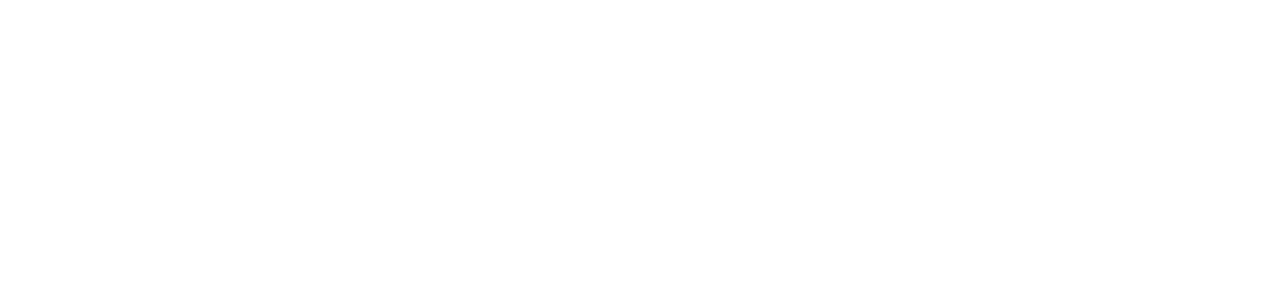
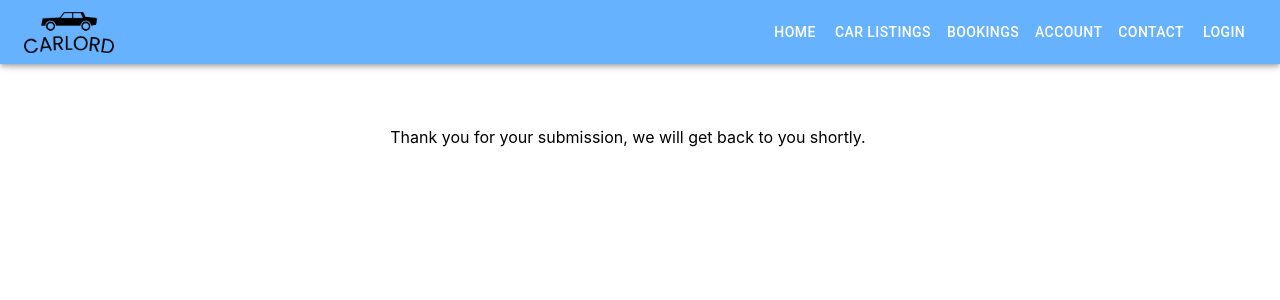
Before and after one commit to carlordgroup/frontend, a React (Create React App) app: page /contact/contactsubmit in a window 1280 px wide. Before the commit this address had no page. Shown: the top 300 px of the page. Built offline with nearby package versions, Linux system fonts and the light colour scheme.

Commit message:
added redirect for contacts page

```diff
--- a/src/App.js
+++ b/src/App.js
@@ -6,6 +6,7 @@
 import CreateAccount from './Login/CreateAccount'
 import ForgotPassword from './Login/ForgotPassword'
 import Contact from './Contact/Contact'
+import ContactSubmit from './Contact/ContactSubmit'
 import {
   BrowserRouter as Router,
   Routes,
@@ -37,6 +38,7 @@
             <Route path="/contact" element={<Contact/>}/>
             <Route path="/login/create" element={<CreateAccount/>}/>
             <Route path="/login/reset" element={<ForgotPassword/>}/>
+            <Route path="/contact/contactsubmit" element={<ContactSubmit/>}/>
             <Route path="/" element={<Home />}/>
           </Routes>
       </Router>
--- a/src/CarListing/carListing.js
+++ b/src/CarListing/carListing.js
@@ -9,7 +9,7 @@
   { field: 'carType', headerName: 'Car Type', width: 130 },
   { field: 'color', headerName: 'Color', width: 90 },
   { field: 'carID', headerName: 'License Plate', width: 200 },
-  { field: 'link', headerName: 'Link', width: 200 },
+  { field: 'link', headerName: 'View', width: 200 },
   {
     field: 'fullCar',
     headerName: 'Car',
--- a/src/Contact/Contact.js
+++ b/src/Contact/Contact.js
@@ -1,8 +1,8 @@
 import React from 'react'
 import HomeMenu from '../shared/HomeMenu';
 import Grid from '@mui/material/Grid';
-import Button from '@mui/material/Button';
 import './contact.css'
+import { Link } from 'react-router-dom'
 
 const Contact = () => {
   return (
@@ -16,10 +16,14 @@
         <div className='contactTextBox'>
           <textarea rows='6' cols='90'>
           </textarea>
-          <Button variant="outlined">Submit</Button>
         </div>
       </Grid>
     </Grid>
+    <Grid xs={12} className="contactRedirect">
+        <div>
+          <Link to='/contact/contactsubmit' className="contactLink">Submit</Link>
+        </div>
+      </Grid>
     </>
   )
 }
--- /dev/null
+++ b/src/Contact/ContactSubmit.js
@@ -0,0 +1,21 @@
+import React from 'react'
+import HomeMenu from "../shared/HomeMenu"
+import Grid from '@mui/material/Grid'
+
+const ContactSubmit = () => {
+  return (
+    <div>
+        <Grid container spacing={3}>
+            <Grid xs={12}>
+                <p className='contactText'>
+                    Thank you for your submission, we will get back to you shortly.
+                </p>
+            </Grid>
+        </Grid>
+        <HomeMenu />
+    </div>
+
+  )
+}
+
+export default ContactSubmit
--- a/src/Contact/contact.css
+++ b/src/Contact/contact.css
@@ -9,3 +9,15 @@
   flex-direction: column;
   margin: 0 10em;
 }
+
+.contactRedirect{
+  display: flex;
+  justify-content: center;
+  flex-direction: column;
+  padding-top: 0.75em;
+}
+
+.contactText{
+  margin-top: 4cm;
+  text-align: center;
+}
```
